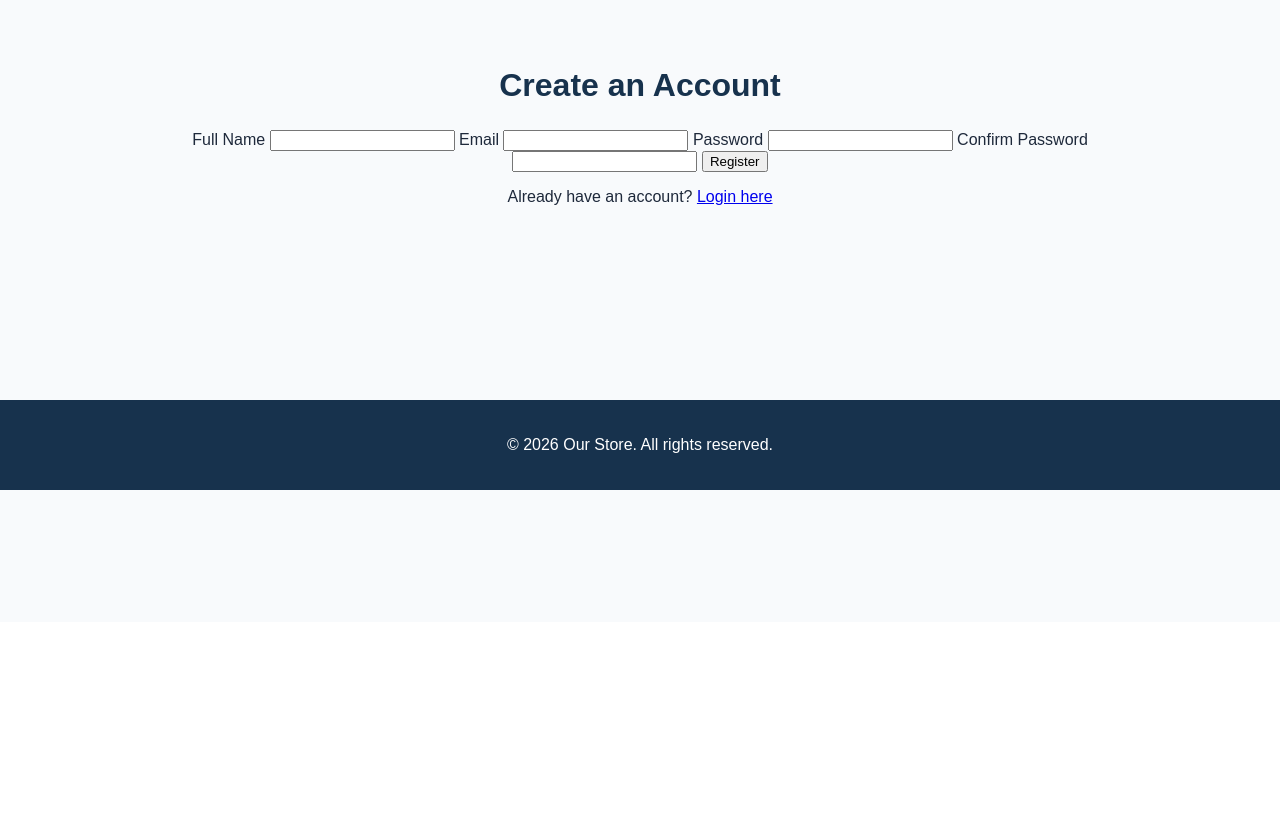
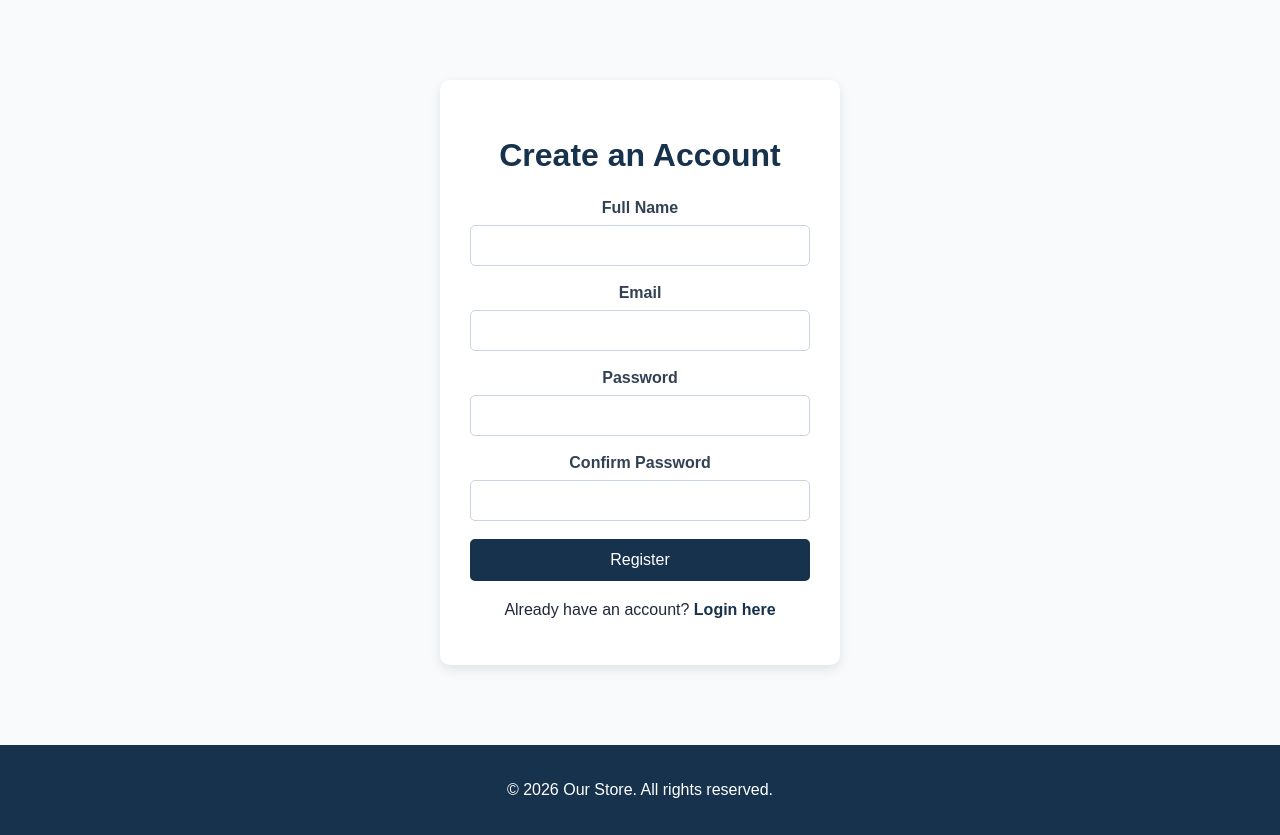
Before and after one commit to DrEngyYehia/FastAPI-Student-Tutorial, a FastAPI app: page /register in a window 1280 px wide. Shown: the part 178-1013 px from the top of the page. Before the commit the page ends 668 px from the top, so only its background shows below. Run offline with FastAPI, Linux system fonts and the light colour scheme.

Commit message:
Add files via upload

```diff
--- a/static/style.css
+++ b/static/style.css
@@ -77,3 +77,74 @@ footer {
         padding: 30px 20px;
     }
 }
+
+/* Registration and Login Forms */
+
+.auth-form {
+    background-color: white;
+    width: 400px;
+    max-width: 90%;
+    margin: 40px auto;
+    padding: 30px;
+    border-radius: 10px;
+    box-shadow: 0 4px 12px rgba(0, 0, 0, 0.1);
+}
+
+.auth-form h2 {
+    text-align: center;
+    color: #17324d;
+    margin-bottom: 25px;
+}
+
+.auth-form label {
+    display: block;
+    margin-bottom: 8px;
+    font-weight: bold;
+    color: #334155;
+}
+
+.auth-form input {
+    width: 100%;
+    padding: 12px;
+    margin-bottom: 18px;
+    border: 1px solid #cbd5e1;
+    border-radius: 5px;
+    box-sizing: border-box;
+}
+
+.auth-form button {
+    width: 100%;
+    padding: 12px;
+    background-color: #17324d;
+    color: white;
+    border: none;
+    border-radius: 5px;
+    font-size: 16px;
+    cursor: pointer;
+}
+
+.auth-form button:hover {
+    background-color: #285477;
+}
+
+.auth-form p {
+    text-align: center;
+    margin-top: 20px;
+}
+
+.auth-form a {
+    color: #17324d;
+    font-weight: bold;
+    text-decoration: none;
+}
+
+.auth-form a:hover {
+    text-decoration: underline;
+}
+
+.auth-form .error {
+    color: #b91c1c;
+    background-color: #fee2e2;
+    padding: 10px;
+    border-radius: 5px;
+}
```
